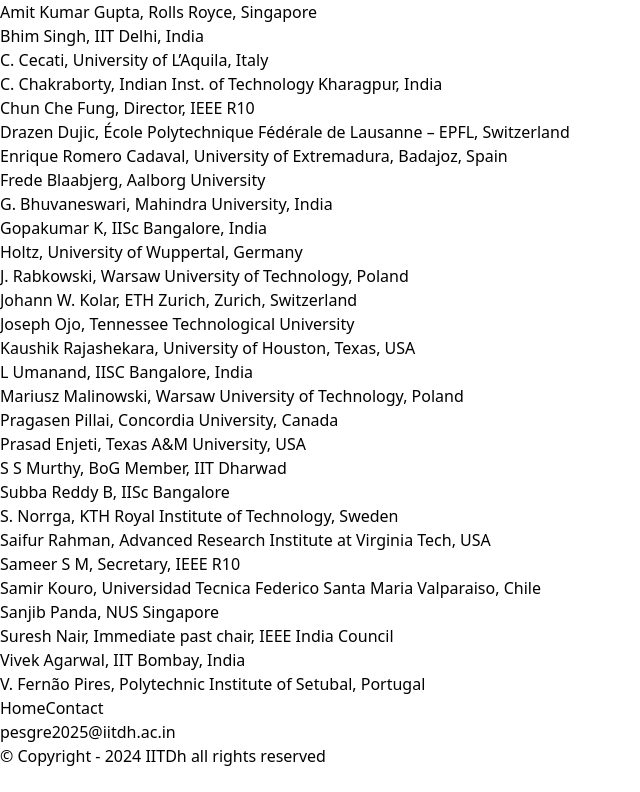
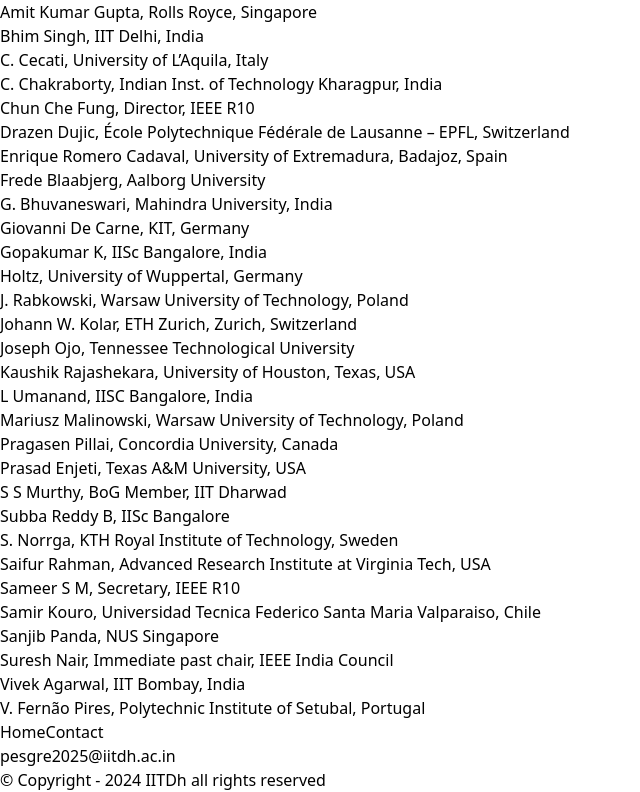
Before and after one commit to ATHER-101/IEEE_PESGRE, a React (Vite) app: page /about/organizing-committee in a window 1280 px wide. Shown: the part 1949-2741 px from the top of the page, without its empty margins (0-640 px from the left). Before the commit the page ends 2717 px from the top, so only its background shows below. Built offline with nearby package versions, Linux system fonts and the light colour scheme.

Commit message:
Update OrganizingCommittee.jsx

```diff
--- a/src/pages/OrganizingCommittee.jsx
+++ b/src/pages/OrganizingCommittee.jsx
@@ -93,6 +93,7 @@
           <p>Enrique Romero Cadaval, University of Extremadura, Badajoz, Spain</p>
           <p>Frede Blaabjerg, Aalborg University</p>
           <p>G. Bhuvaneswari, Mahindra University, India</p>
+           <p>Giovanni De Carne, KIT, Germany</p>
           <p>Gopakumar K, IISc Bangalore, India</p>
           <p>Holtz, University of Wuppertal, Germany</p>
           <p>J. Rabkowski, Warsaw University of Technology, Poland</p>
```
